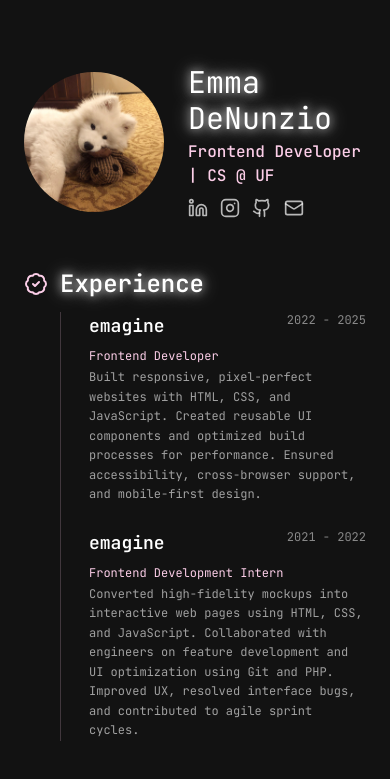
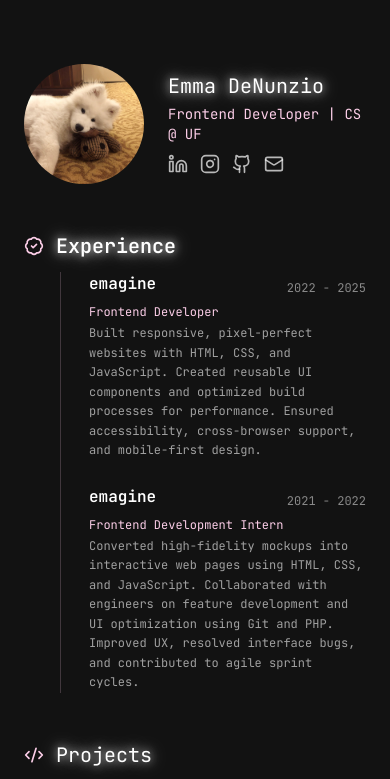
Before and after one commit to emijane/edenunz, a React (Vite) app in the folder portfolio/: page / in a window 390 px wide. Shown: the top 779 px of the page. Built offline with nearby package versions, Linux system fonts and the light colour scheme.

Commit message:
mobile responsive updates

```diff
--- a/portfolio/src/components/ExperienceBlock.jsx
+++ b/portfolio/src/components/ExperienceBlock.jsx
@@ -1,14 +1,13 @@
 {/* experience block component */}
 
 import React from "react";
-import { Braces } from "lucide-react";
 
 export default function ExperienceBlock({ company, date, role, description }) {
     return (
         <div className="relative">
             {/* Header row */}
-            <div className="flex justify-between">
-                <h3 className="text-lg font-semibold text-white mb-2">{company}</h3>
+            <div className="flex justify-between items-center">
+                <h3 className="text-md lg:text-lg font-semibold text-white mb-2">{company}</h3>
                 <p className="text-xs text-white/50">{date}</p>
             </div>
 
--- a/portfolio/src/components/ProjectCard.jsx
+++ b/portfolio/src/components/ProjectCard.jsx
@@ -5,7 +5,7 @@ import React from "react";
 export default function ProjectCard({ title, link, tech, description }) {
     return (
         <div className="flex flex-col gap-1">
-            <h3 className='text-lg hover:underline'>
+            <h3 className='text-md lg:text-lg hover:underline'>
                 {/* Link + Title for h3*/}
                 <a
                 href={link}
--- a/portfolio/src/layout/ExperienceSection.jsx
+++ b/portfolio/src/layout/ExperienceSection.jsx
@@ -7,8 +7,8 @@ export default function ExperienceSection() {
     return (
         <div className="flex flex-col gap-3 text-left p-6 mx-auto">
             <div className="flex gap-3 items-center">
-                <BadgeCheck className="text-pink-200" />
-                <h2 className="text-2xl font-semibold text-white text-glow">
+                <BadgeCheck className="text-pink-200 w-5 h-5" />
+                <h2 className="text-xl lg:text-2xl font-semibold text-white text-glow">
                     Experience
                 </h2>
             </div>
--- a/portfolio/src/layout/ProfileCard.jsx
+++ b/portfolio/src/layout/ProfileCard.jsx
@@ -10,10 +10,10 @@ export default function ProfileCard() {
     return (
         <div className='flex'>
           <div className="flex flex-row items-center gap-6 p-6">
-            <img src={icon} alt="Icon" className='w-35 rounded-full'/>
+            <img src={icon} alt="Icon" className='w-30 lg:w-35 rounded-full'/>
             <div className='text-left'>
-              <h1 className="text-3xl text-white text-glow">Emma DeNunzio</h1>
-              <p className='font-medium text-pink-200 mt-1'>Frontend Developer | CS @ UF</p>
+              <h1 className="text-xl lg:text-3xl text-white text-glow">Emma DeNunzio</h1>
+              <p className='text-sm lg:text-lgfont-medium text-pink-200 mt-1'>Frontend Developer | CS @ UF</p>
               <div className='flex flex-row gap-3 mt-2'>
                 <Linkedin className='text-white/70 w-5 hover:text-white cursor-pointer' />
                 <Instagram className='text-white/70 w-5 hover:text-white cursor-pointer' />
--- a/portfolio/src/layout/ProjectSection.jsx
+++ b/portfolio/src/layout/ProjectSection.jsx
@@ -7,8 +7,8 @@ export default function ProjectsSection() {
     return (
         <div className='flex flex-col gap-3 text-left p-6'>
             <div className="flex gap-3 items-center">
-                <CodeXml className="text-pink-200" />
-                <h2 className='text-2xl text-white text-glow'>Projects</h2>
+                <CodeXml className="text-pink-200 w-5 h-5" />
+                <h2 className='text-xl lg:text-2xl text-white text-glow'>Projects</h2>
             </div>
             <div className='flex flex-col gap-4 pl-7 border-l border-pink-200/20 ml-9'>
                 {/* Content blocks */}
```
